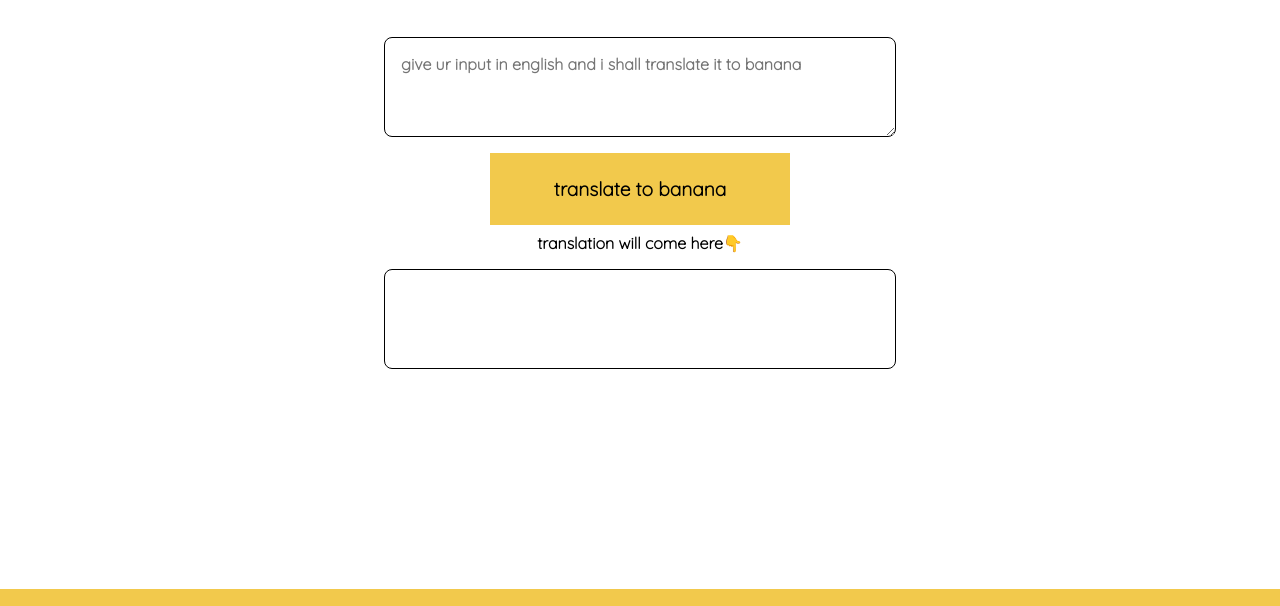
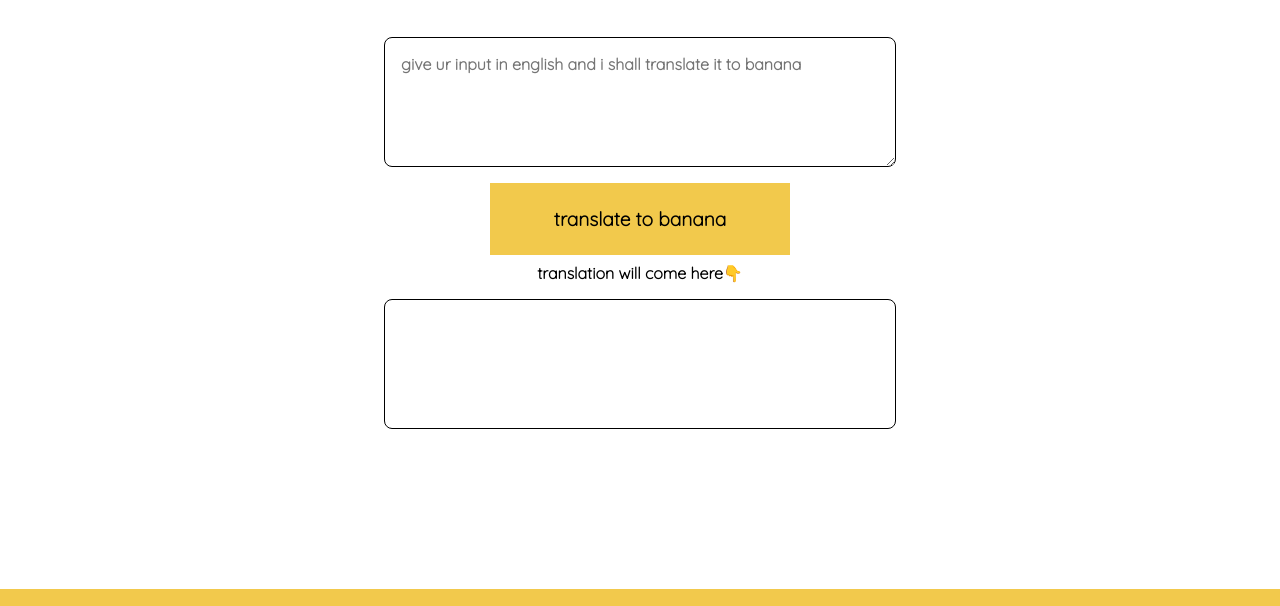
Before and after one commit to Rajitha04/banana, a plain HTML site: page index.html in a window 1280 px wide. Shown: the part 85-691 px from the top of the page. Drawn offline with Linux system fonts and the light colour scheme; a web font is replaced by a local one.

Commit message:
Update style.css

```diff
--- a/style.css
+++ b/style.css
@@ -12,7 +12,7 @@ body{
    min-width:40%;
     padding:1rem;
     display:block;
-    height: 100px;
+    height: 130px;
     margin: auto;
     margin-top:2.5rem;
     margin-bottom: 1rem;
@@ -28,7 +28,7 @@ body{
    min-width:40%;
     padding:1rem;
     display:block;
-    height: 100px;
+    height: 130px;
     margin: auto;
     margin-top:1rem;
     margin-bottom: 1rem;
```
